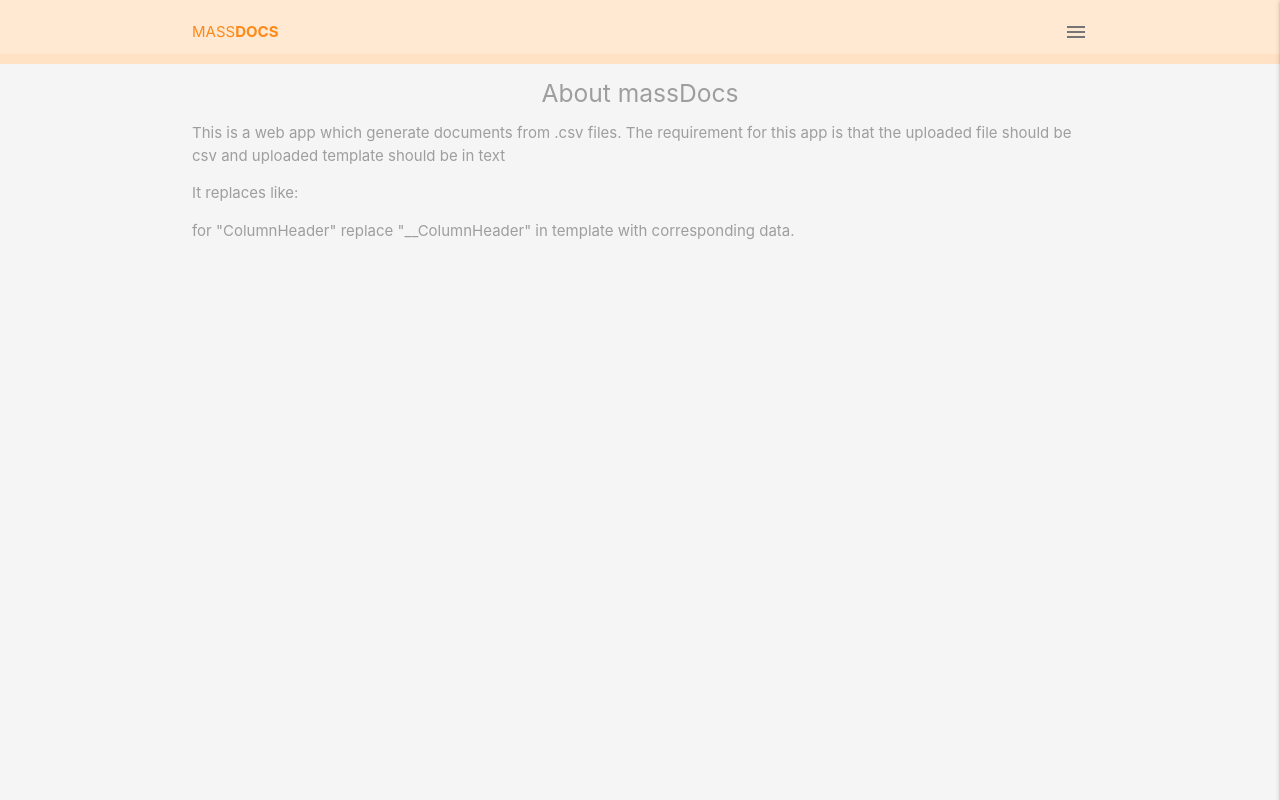
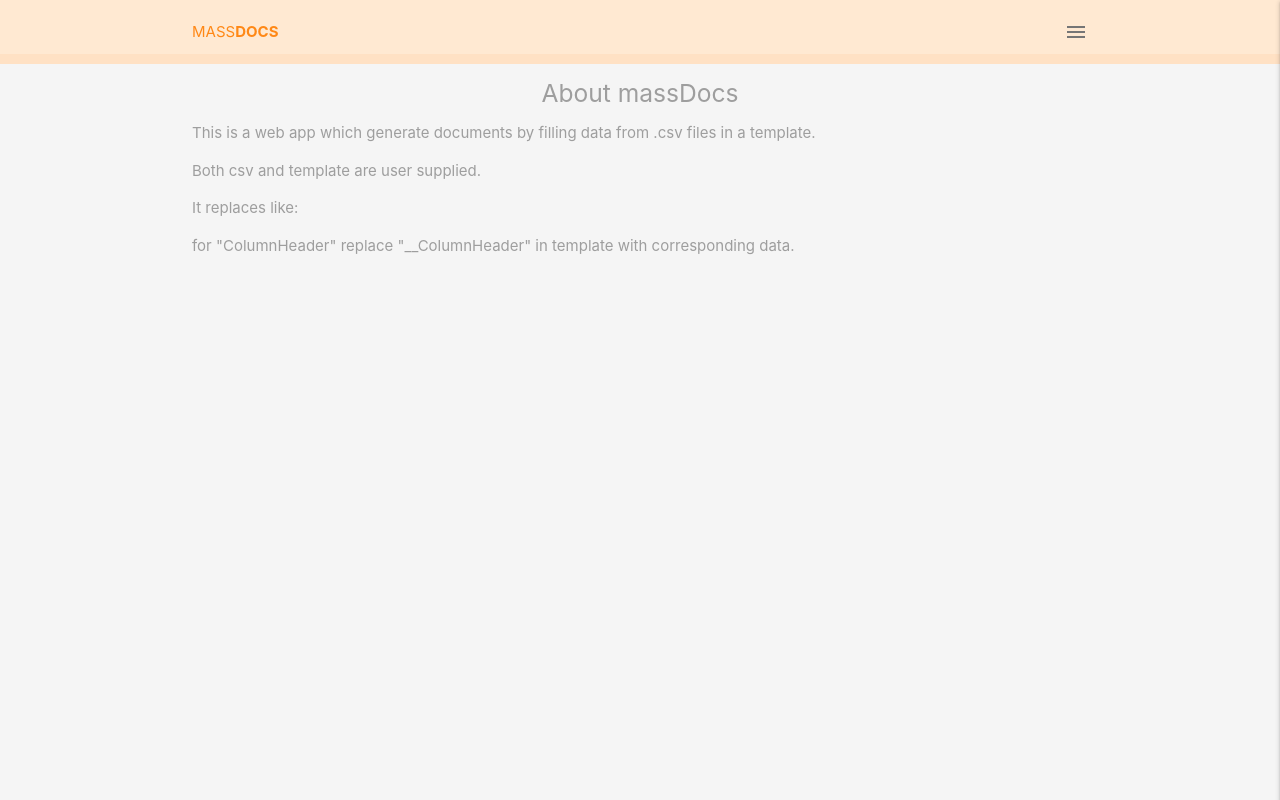
Before and after one commit to Mr-Vaibhav-Shukla/Documents-from-CSV-file, a plain HTML site: page PWA/pages/about.html in a window 1280 px wide. Drawn offline with Linux system fonts and the light colour scheme.

Commit message:
Update about.html

```diff
--- a/PWA/pages/about.html
+++ b/PWA/pages/about.html
@@ -49,7 +49,8 @@
     <!-- content -->
     <div class="container grey-text">
       <h5 class="center">About massDocs</h5>
-      <p>This is a web app which generate documents from .csv files. The requirement for this app is that the uploaded file should be csv and uploaded template should be in text</p>
+      <p>This is a web app which generate documents by filling data from .csv files in a template.</p>
+      <p>Both csv and template are user supplied.</p>
       <p>It replaces like: </p>
       <p>for "ColumnHeader" replace "__ColumnHeader" in template with corresponding data.</p>
    </div>
```
